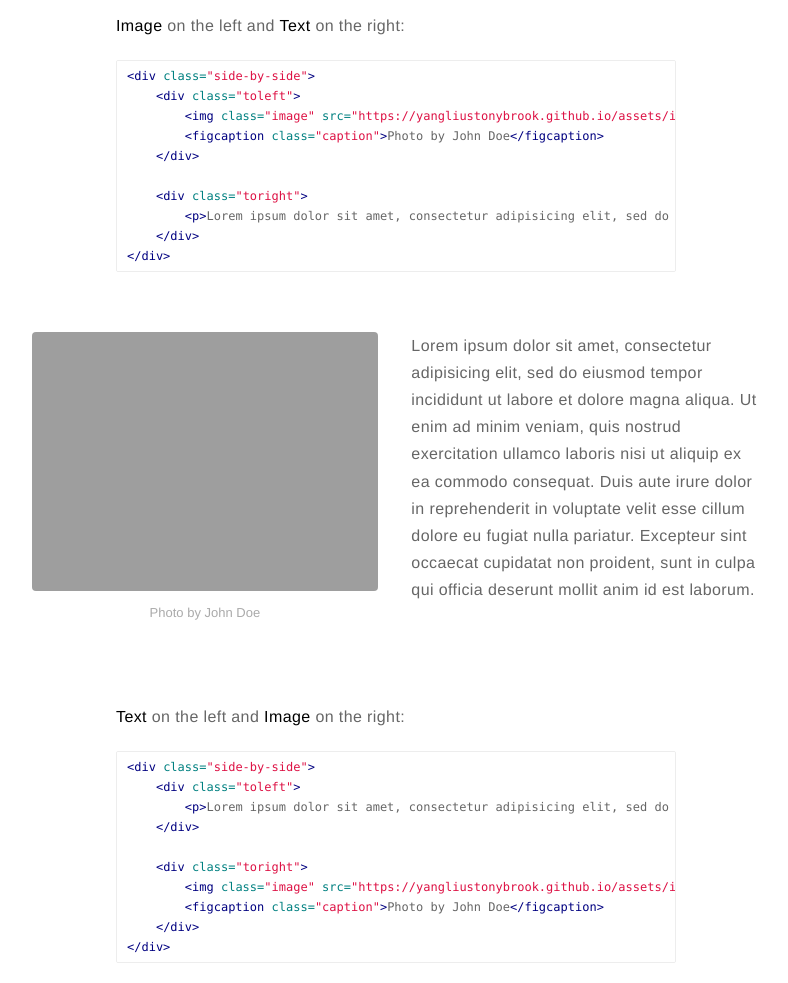
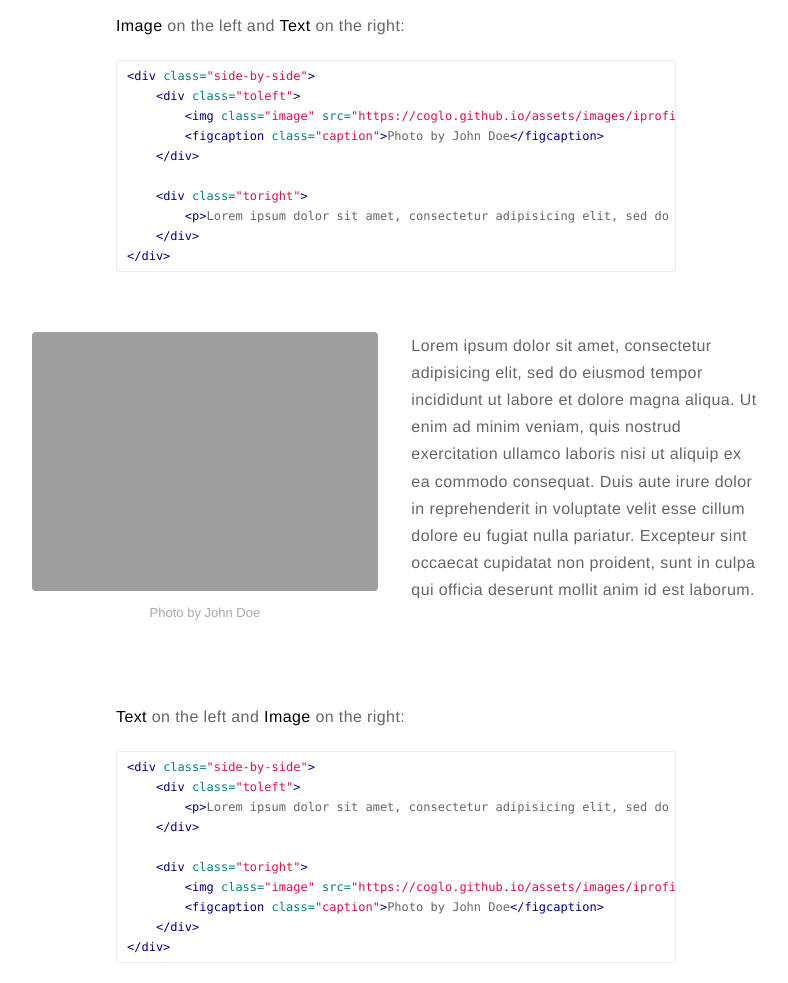
Before and after one commit to coglo/coglo.github.io, a Jekyll site: the page built from _posts/2015-02-24-markdown-extra-components.markdown, in a window 1280 px wide and 1400 px high, scrolled down 1068 px. Shown: the part 151-1134 px from the top of the window, without its empty margins (244-1032 px from the left). Built offline with Jekyll 4.4.1, drawn with Linux system fonts in a browser that asks for light colours.

Commit message:
Update _config.yml

```diff
--- a/_config.yml
+++ b/_config.yml
@@ -7,7 +7,7 @@ bio: I'm a second-year Ph.D. student at Stony Brook University. I am interested
 
 # if it's an external image, update below for true
 # better with square images
-external-image: false
+external-image: true
 picture: assets/images/iprofile.jpg
 
 # If you want to include your resume, set to true
@@ -15,7 +15,7 @@ picture: assets/images/iprofile.jpg
 
 #resume: true
 
-url: https://yangliustonybrook.github.io
+url: https://coglo.github.io
 # your url: http://USERNAME.github.io
 
 permalink: /:title/
@@ -41,7 +41,7 @@ disqus: false
 # linkedin: mylinkedin
 # youtube: myyoutube
 # spotify: myspotify
-github: yangliustonybrook
+github: coglo
 # gitlab: mygitlab
 # lastfm: mylastfm
 # stackoverflow: 7044681/mystackoverflow
```
